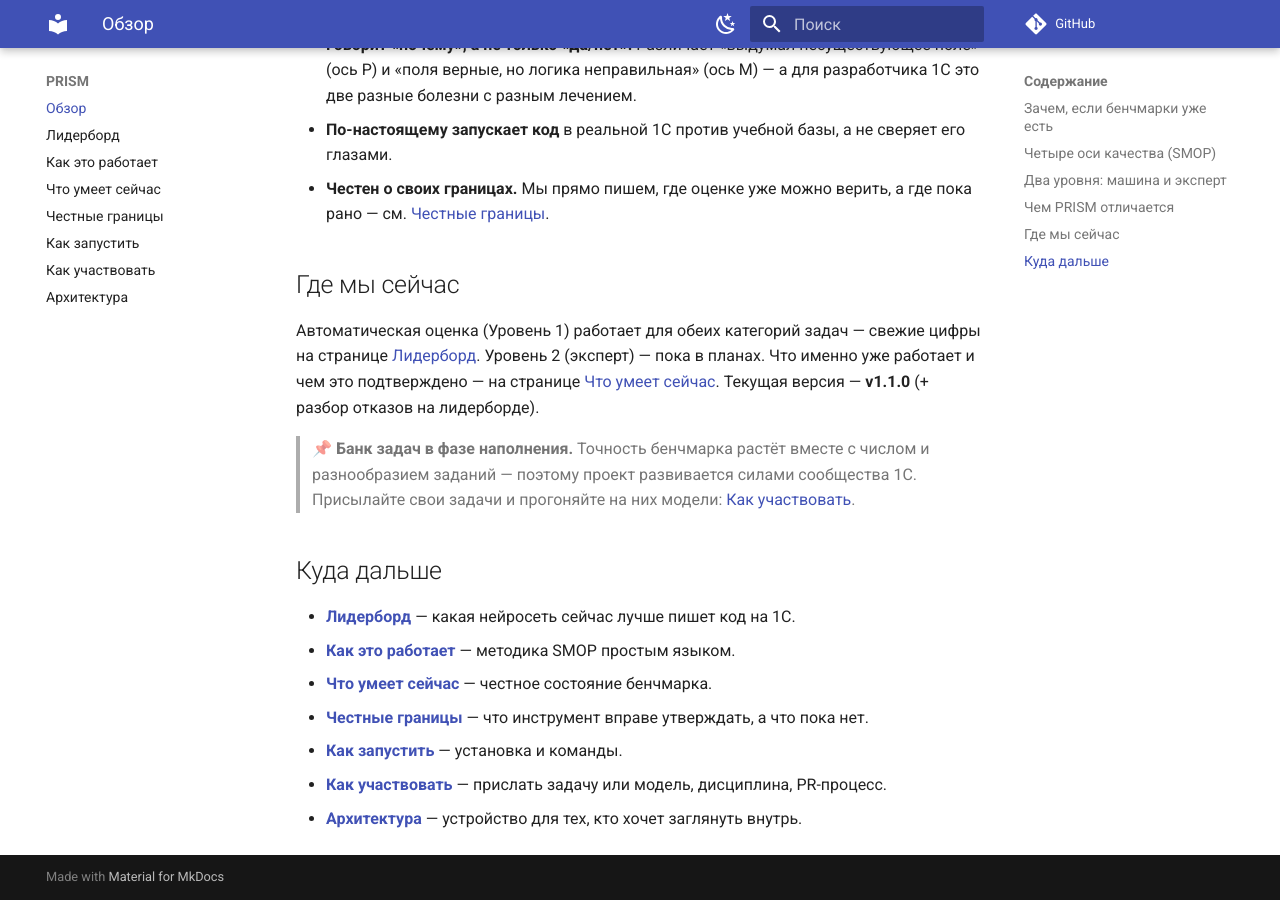
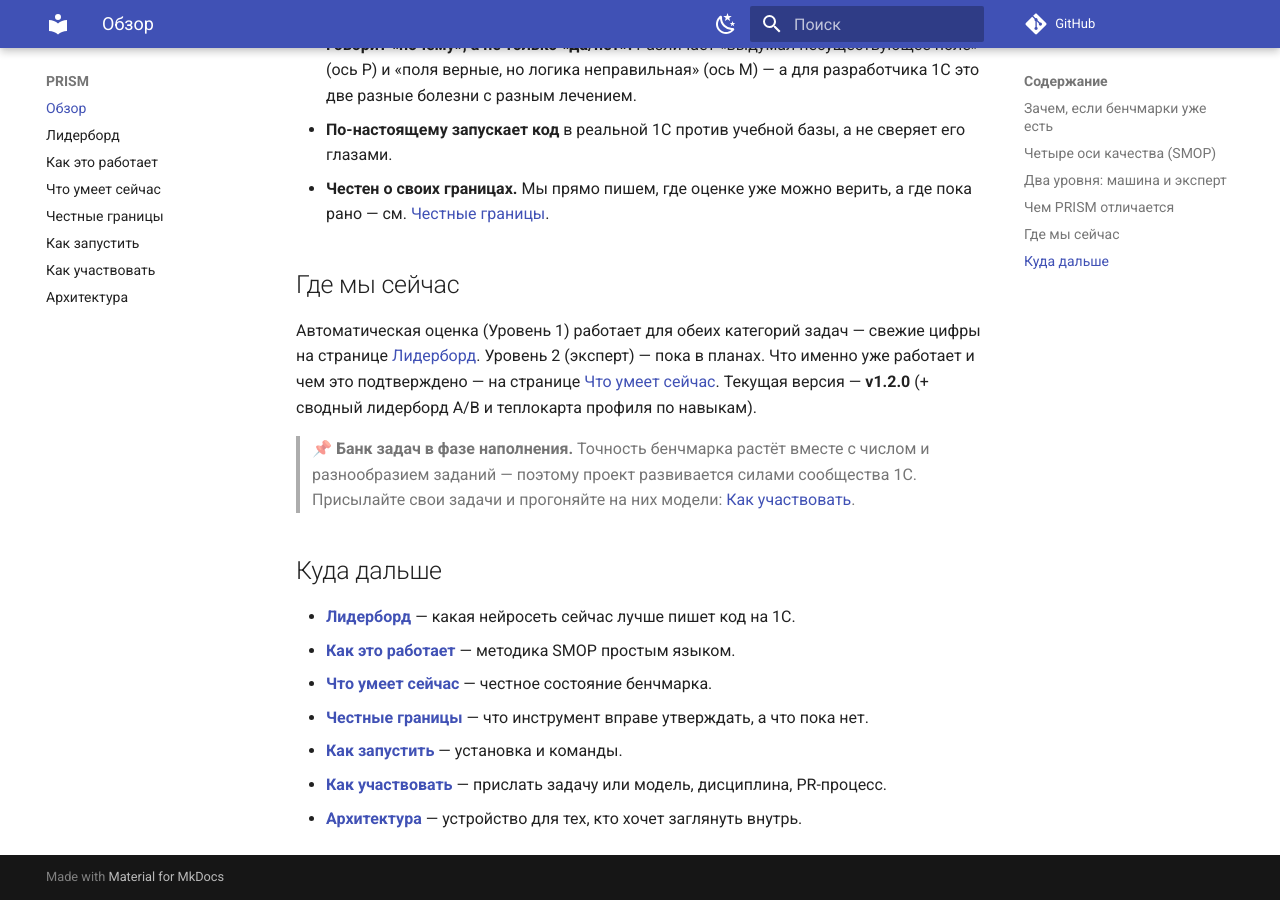
Before and after one commit to genlab-1c/prism, an MkDocs documentation site: the page built from docs/index.md, in a window 1280 px wide and 900 px high, scrolled down 2043 px. Built offline with MkDocs 1.6.1 and Material for MkDocs 9.7.7, drawn with Linux system fonts in a browser that asks for light colours; comment, search, counter and statistics services are not loaded.

Commit message:
chore(release): bump version to 1.2.0
Сводный лидерборд A/B, колонка ± погрешность (95% ДИ), теплокарта профиля по
навыкам. Метрика и банк задач не менялись — оценки сравнимы с 1.1.0. Версия
обновлена в pyproject, бейдже README, CITATION, docs/index, uv.lock; CHANGELOG.

```diff
--- a/docs/index.md
+++ b/docs/index.md
@@ -75,7 +75,7 @@
 Автоматическая оценка (Уровень 1) работает для обеих категорий задач — свежие цифры на
 странице [Лидерборд](leaderboard.md). Уровень 2 (эксперт) — пока в планах. Что именно уже
 работает и чем это подтверждено — на странице [Что умеет сейчас](status.md). Текущая версия —
-**v1.1.0** (+ разбор отказов на лидерборде).
+**v1.2.0** (+ сводный лидерборд A/B и теплокарта профиля по навыкам).
 
 > 📌 **Банк задач в фазе наполнения.** Точность бенчмарка растёт вместе с числом и
 > разнообразием заданий — поэтому проект развивается силами сообщества 1С. Присылайте свои
--- a/pyproject.toml
+++ b/pyproject.toml
@@ -4,7 +4,7 @@
 
 [project]
 name = "prism-bench"
-version = "1.1.0"                       # + разбор отказов на лидерборде (где ломается код)
+version = "1.2.0"                       # + сводный лидерборд A/B, ± погрешность, теплокарта профиля
 description = "PRISM — исполняемый бенчмарк кодогенерации 1С (методика SMOP: Syntax · Meaning · Optimization · Platform)"
 readme = "README.md"
 license = { text = "MIT" }
```
Also changed, not shown: CHANGELOG.md (+25 -0 lines), README.md (+1 -1 lines), 2 other files.
